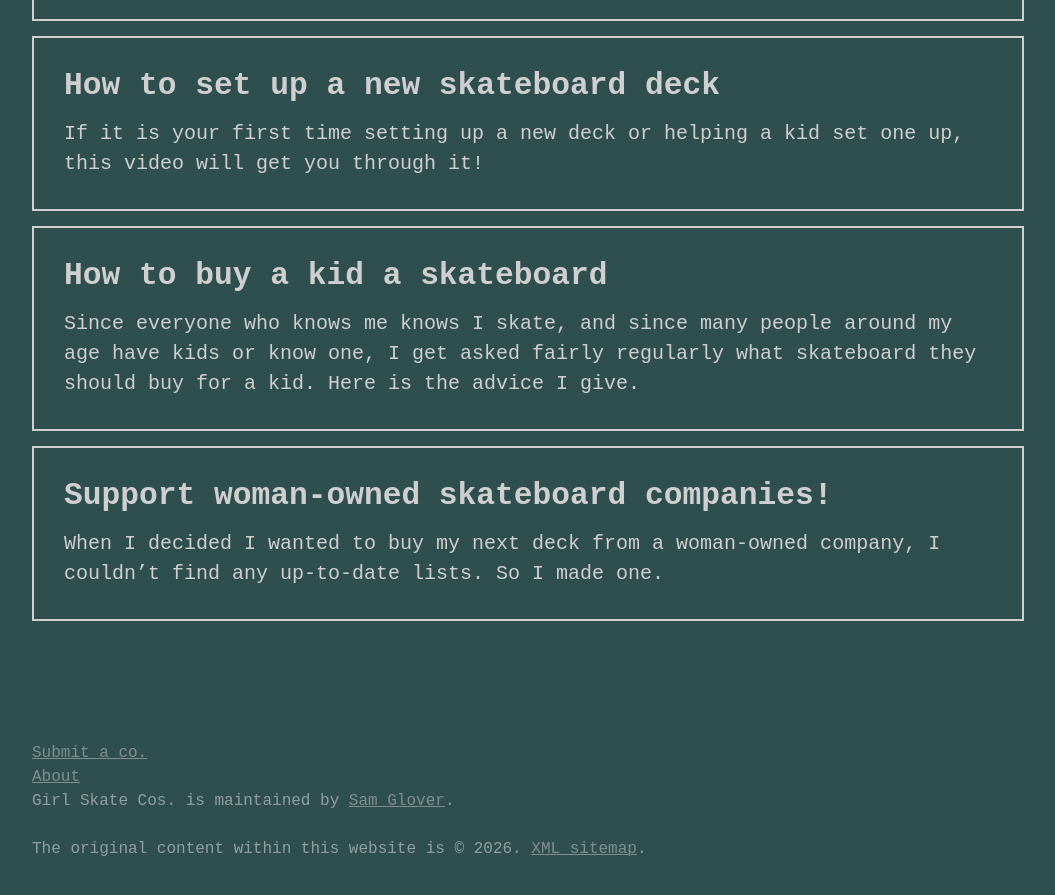
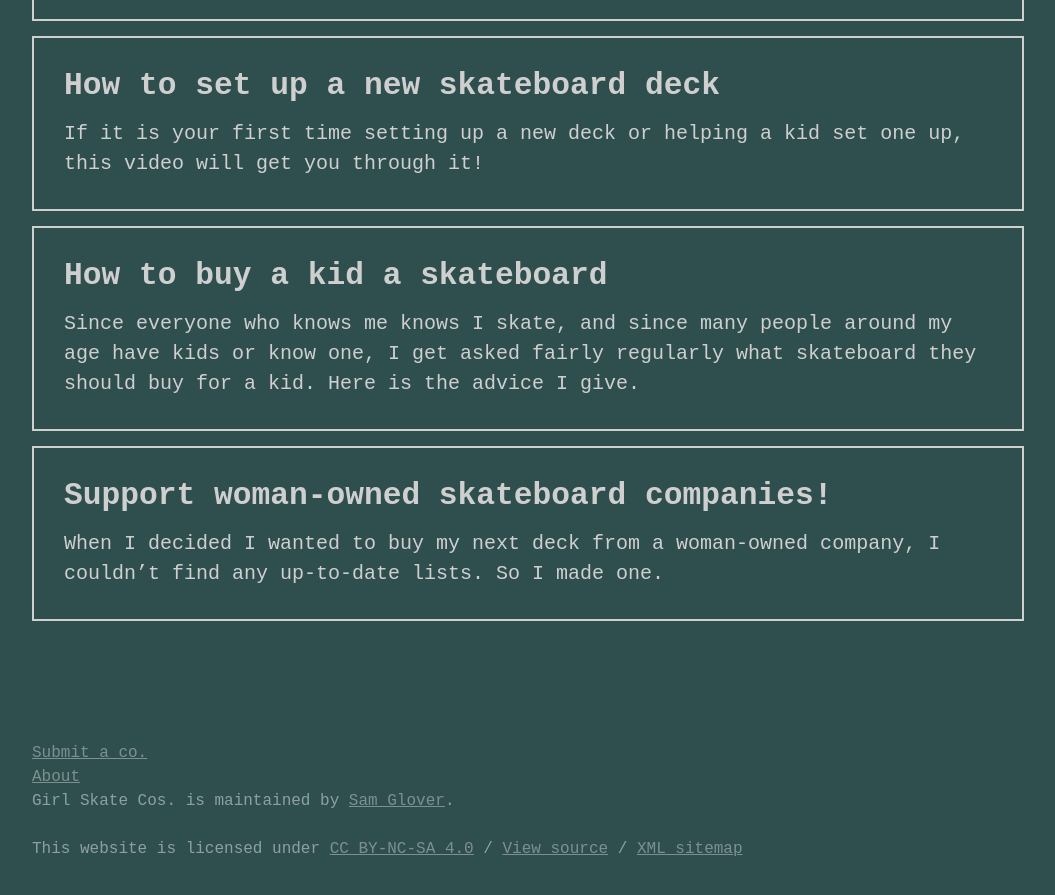
Before and after one commit to samglover/girlskatecos, a Jekyll site: the page built from index.md, in a window 1280 px wide and 900 px high, scrolled down 2570 px. Shown: the top 895 px of the window, without its empty margins (112-1167 px from the left). Built offline with Jekyll 4.4.1, drawn with Linux system fonts in a browser that asks for light colours.

Commit message:
Update license in footer and include a link to the source code

```diff
--- a/_includes/footer.html
+++ b/_includes/footer.html
@@ -4,7 +4,14 @@
     <a href="{% post_url 2019-04-15-support-woman-owned-skateboard-companies %}">About</a><br>
     {{ site.title | escape }} is maintained by <a href="https://samglover.net/">Sam Glover</a>.
   </p>
-  <p>The original content within this website is &copy; {{ 'now' | date: '%Y' }}. <a href="{{ '/sitemap.xml' | relative_url }}">XML sitemap</a>.</p>
+  <p>
+    <span class="license">
+      This website is licensed under <a href="https://github.com/samglover/girlskatecos?tab=CC-BY-SA-4.0-1-ov-file#CC-BY-SA-4.0-1-ov-file">CC BY-NC-SA 4.0</a>
+    </span>
+    /
+    <a href="https://github.com/samglover/girlskatecos">View source</a>
+    /
+    <a href="{{ '/sitemap.xml' | relative_url }}">XML sitemap</a></p>
 </footer>
 
 <script type="text/javascript" src="{{ '/assets/js/rotate-stickers.js' | relative_url }}"></script>
```
